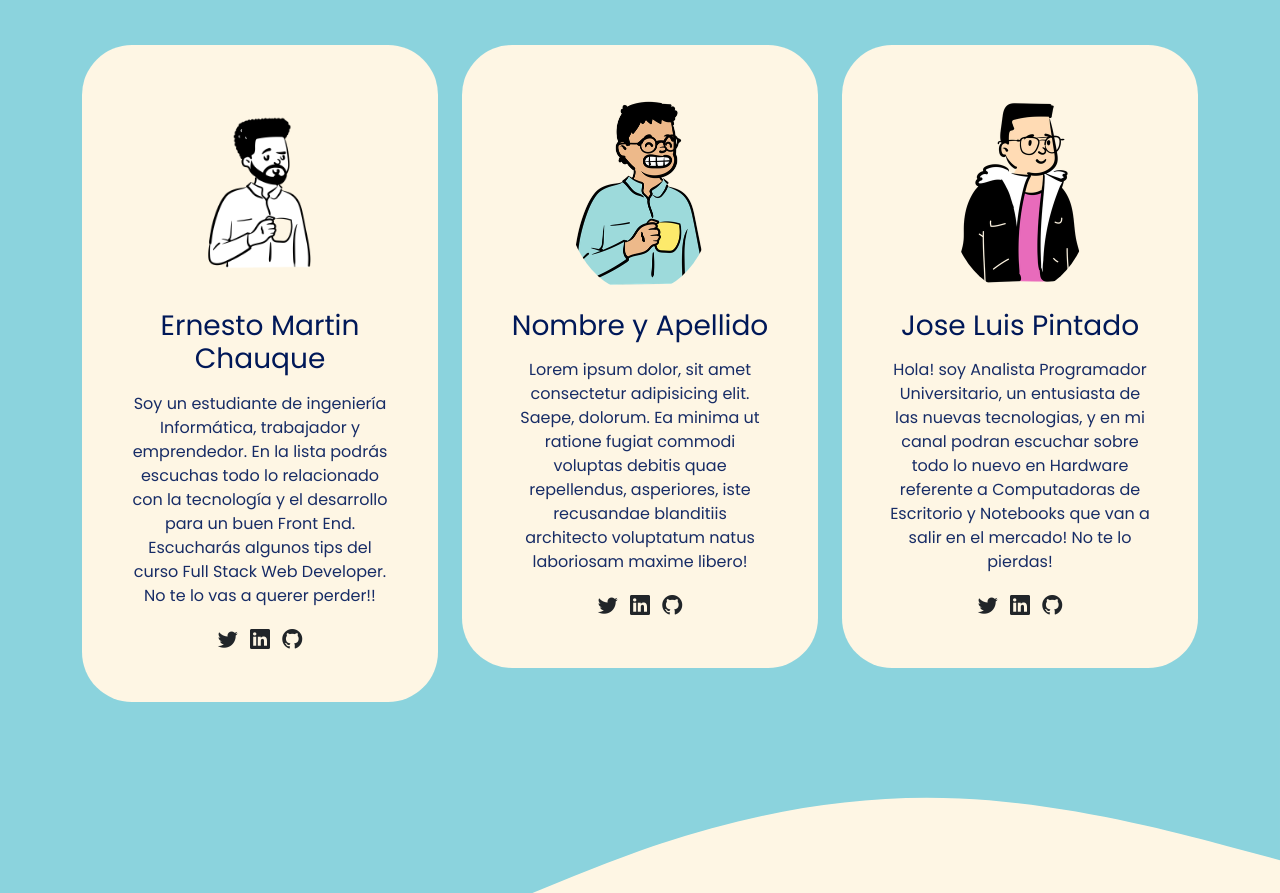
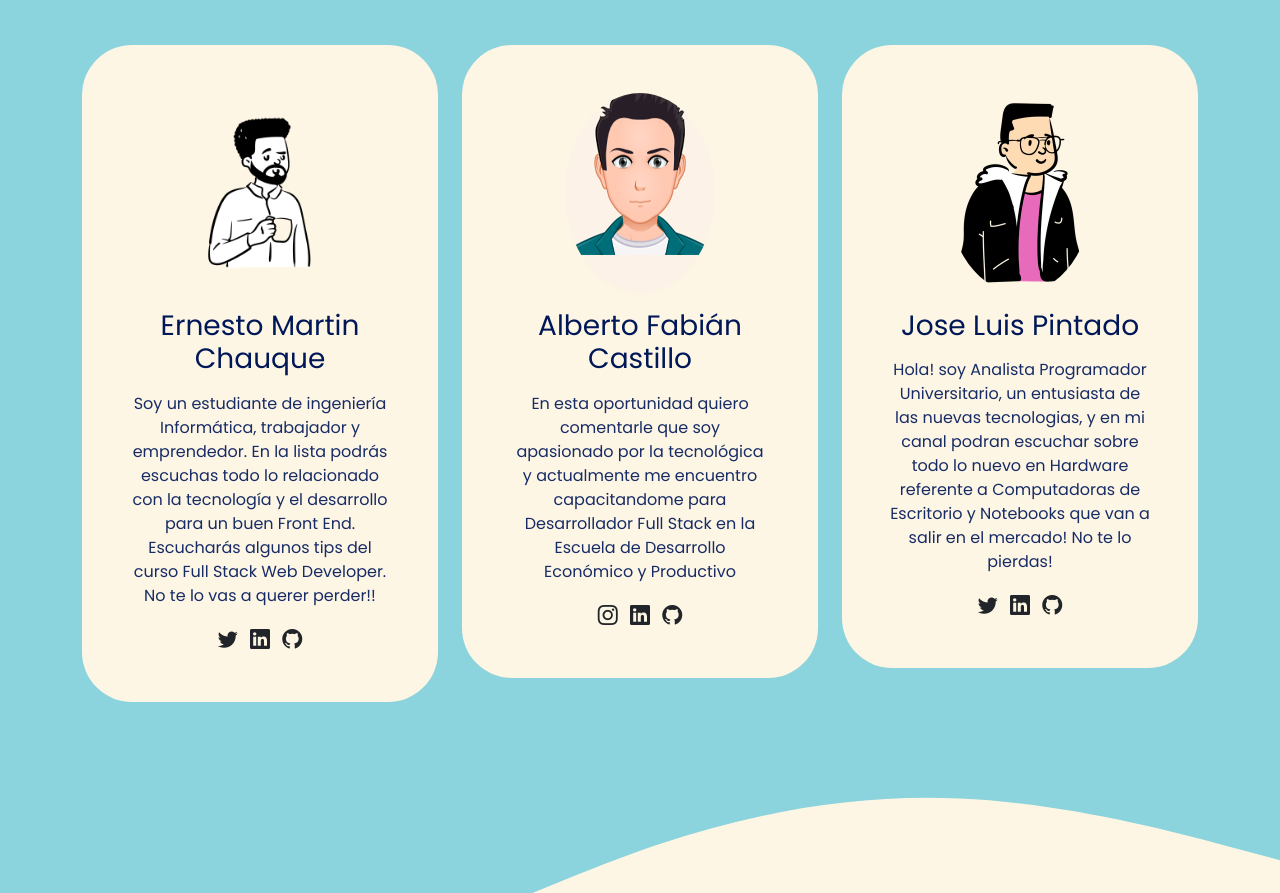
Before and after one commit to cepillo001/devtech-podcast-web, a plain HTML site: page index.html in a window 1280 px wide. Shown: the part 1190-2083 px from the top of the page. Drawn offline with nearby package versions, Linux system fonts and the light colour scheme.

Commit message:
Nuevos cambios realizados para terminar

```diff
--- a/index.html
+++ b/index.html
@@ -116,14 +116,13 @@
           <div class="col-md-6 col-lg-4 mb-3">
             <div class="card">
               <div class="card-body text-center p-5">
-                <img src="./assets/avatar.png" alt="avatar" class="img img-fluid rounded-circle mb-3">
-                <h3 class="title card-title mb-3">Nombre y Apellido</h3>
-                <p>Lorem ipsum dolor, sit amet consectetur adipisicing elit. Saepe, dolorum. Ea minima ut ratione fugiat
-                  commodi voluptas debitis quae repellendus, asperiores, iste recusandae blanditiis architecto
-                  voluptatum natus laboriosam maxime libero!</p>
-                <a href="#"><i class="bi bi-twitter text-dark mx-1 lead"></i></a>
-                <a href="#"><i class="bi bi-linkedin text-dark mx-1 lead"></i></a>
-                <a href="#"><i class="bi bi-github text-dark mx-1 lead"></i></a>
+                <img src="./assets/avatar_fabian.png" alt="avatar" class="img img-fluid rounded-circle mb-3">
+                <h3 class="title card-title mb-3">Alberto Fabián Castillo</h3>
+                <p>En esta oportunidad quiero comentarle que soy apasionado por la tecnológica y actualmente me encuentro capacitandome para Desarrollador Full Stack
+                   en la Escuela de Desarrollo Económico y Productivo</p>
+                <a href="https://www.instagram.com/fabi_beto/"><i class="bi bi-instagram text-dark mx-1 lead"></i></a>
+                <a href="https://www.linkedin.com/in/alberto-fabian-castillo/"><i class="bi bi-linkedin text-dark mx-1 lead"></i></a>
+                <a href="https://github.com/fabibeto/portfolio-template"><i class="bi bi-github text-dark mx-1 lead"></i></a>
               </div>
             </div>
           </div>
```
Also changed, not shown: assets/avatar_fabian.png (added).
